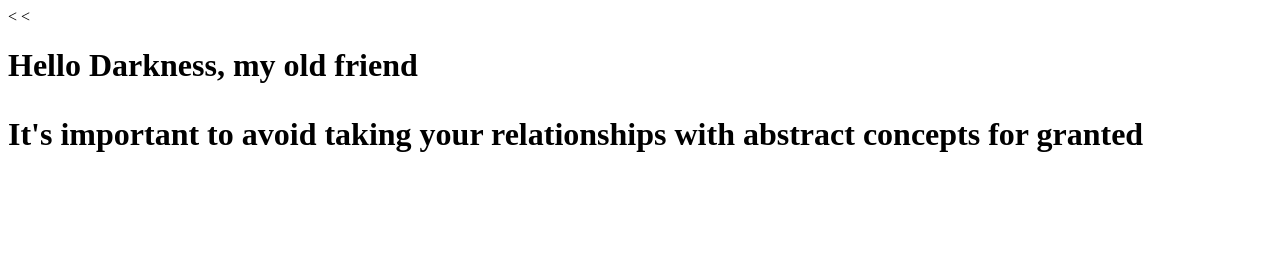
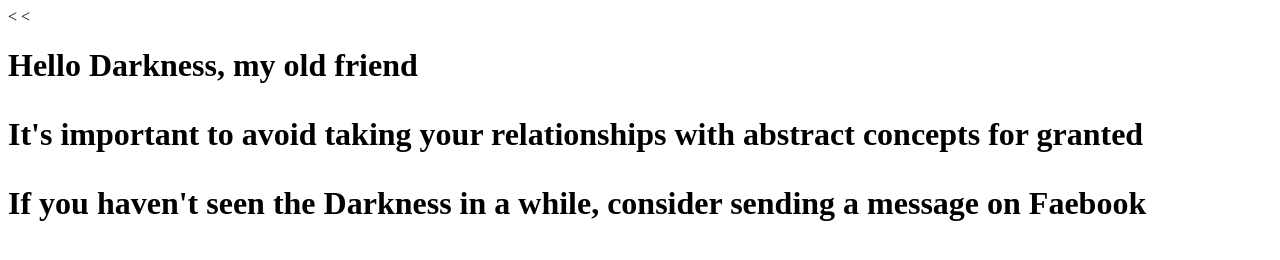
Before and after one commit to rowancarson/toyrepository, a plain HTML site: page index.html in a window 1280 px wide. Drawn offline with Linux system fonts and the light colour scheme.

Commit message:
further ridiculous comments added

```diff
--- a/index.html
+++ b/index.html
@@ -8,7 +8,7 @@
   <body>
     <h1>Hello Darkness, my old friend</<h1>
       <p>It's important to avoid taking your relationships with abstract concepts for granted</p>
-
+      <p>If you haven't seen the Darkness in a while, consider sending a message on Faebook</p>
 
   </body>
 </html>
```
